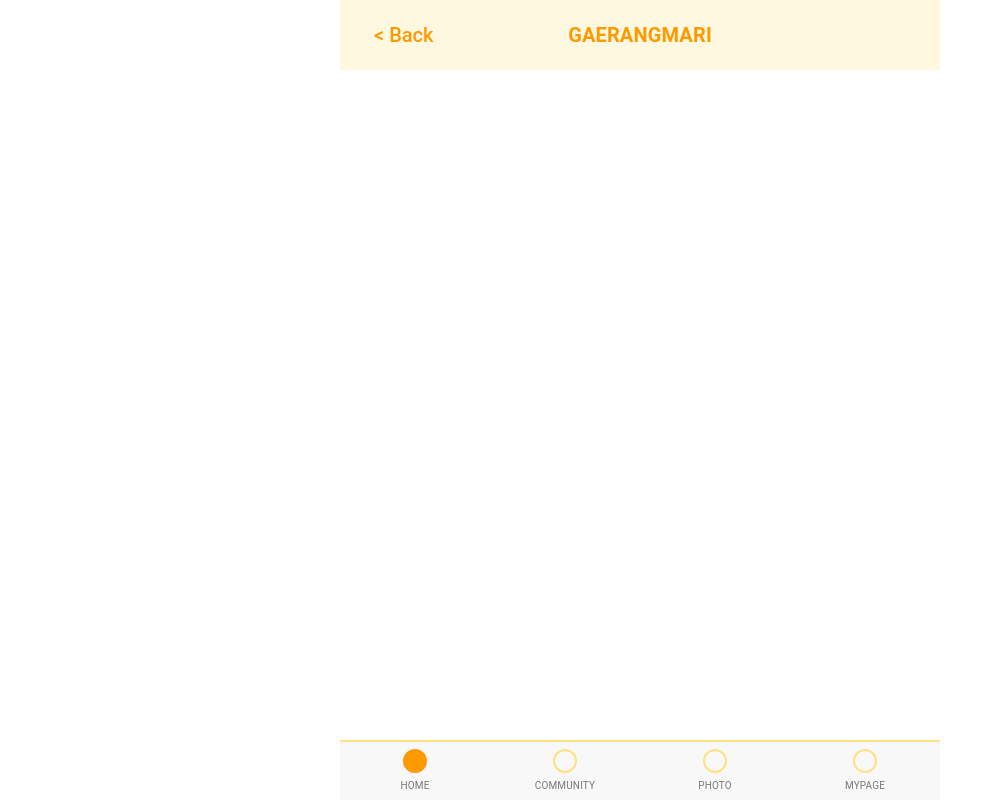
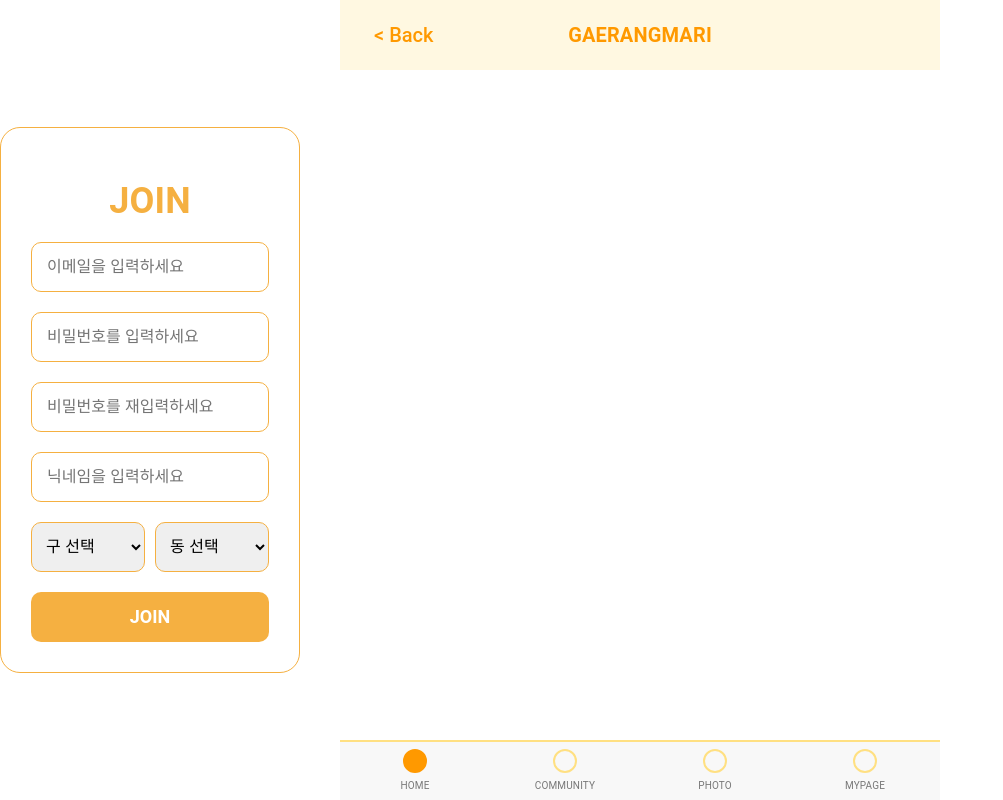
Before and after one commit to OZ-5-1-TEAM/1-Team, a React (Vite) app in the folder FE/: page /join in a window 1280 px wide. Shown: the whole page, without its empty margins (0-1003 px from the left). Built offline with nearby package versions, Linux system fonts and the light colour scheme; the HTML template or start-up script is replaced by a standard one.

Commit message:
#51 feat: 회원가입 페이지(JoinPage) 구성

```diff
--- a/FE/src/App.jsx
+++ b/FE/src/App.jsx
@@ -6,6 +6,7 @@ import Footer from './components/Footer';
 import NoticePage from './pages/NoticePage';
 import StartPage from './pages/StartPage';
 import WeatherPage from './pages/WeatherPage';
+import JoinPage from './pages/JoinPage';
 
 const theme = createTheme({
   palette: {
@@ -34,6 +35,7 @@ function App() {
           <Route path='/notice' element={<NoticePage />} />
           <Route path='/start' element={<StartPage />} />
           <Route path='/weather' element={<WeatherPage />} />
+          <Route path='/join' element={<JoinPage />} />
           {/* 경로를 소문자로 통일하십쇼 */}
           {/* 예시) path부분 소문자 통일 <Route path="/community" element={<Community />} /> */}
         </Routes>
--- /dev/null
+++ b/FE/src/pages/JoinPage.jsx
@@ -0,0 +1,218 @@
+import { useState } from 'react';
+import styled from 'styled-components';
+
+// 전체 화면 Wrapper
+const FullScreenWrapper = styled.div`
+  display: flex;
+  justify-content: center;
+  align-items: center;
+  height: 100vh;
+  background-color: #ffffff;
+  margin: 0;
+`;
+
+// JoinWrapper: 박스 너비를 첫 화면과 동일하게 설정, 색상은 기존 유지
+const JoinWrapper = styled.div`
+  padding: 30px;
+  width: 300px; /* 첫 화면과 동일한 가로 너비 */
+  border: 1px solid #f5b041;
+  border-radius: 20px;
+  background-color: #ffffff; /* 기존 색상 유지 */
+`;
+
+const Title = styled.h1`
+  font-size: 36px;
+  color: #f5b041;
+  text-align: center;
+  margin-bottom: 20px;
+`;
+
+const InputWrapper = styled.div`
+  margin-bottom: 20px;
+`;
+
+const Input = styled.input`
+  width: 100%;
+  height: 50px;
+  padding: 0 15px;
+  border: 1px solid ${(props) => (props.error ? 'red' : '#f5b041')};
+  border-radius: 10px;
+  font-size: 16px;
+`;
+
+const ErrorMessage = styled.p`
+  color: red;
+  font-size: 14px;
+  margin-top: 5px;
+`;
+
+const Button = styled.button`
+  width: 100%;
+  height: 50px;
+  background-color: #f5b041;
+  color: white;
+  font-size: 18px;
+  font-weight: bold;
+  border: none;
+  border-radius: 10px;
+  cursor: pointer;
+  margin-top: 20px;
+  &:hover {
+    background-color: #f39c12;
+  }
+`;
+
+const RegionSelectorWrapper = styled.div`
+  display: flex;
+  gap: 10px;
+  margin-top: 10px;
+`;
+
+const Dropdown = styled.select`
+  flex: 1;
+  height: 50px;
+  padding: 0 10px;
+  border: 1px solid ${(props) => (props.error ? 'red' : '#f5b041')};
+  border-radius: 10px;
+  font-size: 16px;
+`;
+
+function JoinPage() {
+  const [form, setForm] = useState({
+    email: '',
+    password: '',
+    confirmPassword: '',
+    nickname: '',
+    district: '',
+    neighborhood: '',
+  });
+
+  const [errors, setErrors] = useState({});
+
+  const handleChange = (e) => {
+    setForm({ ...form, [e.target.name]: e.target.value });
+  };
+
+  const validate = () => {
+    const newErrors = {};
+
+    if (!form.email) {
+      newErrors.email = '이메일을 입력해주세요.';
+    } else if (!/\S+@\S+\.\S+/.test(form.email)) {
+      newErrors.email = '유효한 이메일 주소를 입력해주세요.';
+    }
+
+    if (!form.password) {
+      newErrors.password = '비밀번호를 입력해주세요.';
+    } else if (form.password.length < 6) {
+      newErrors.password = '비밀번호는 최소 6자리여야 합니다.';
+    }
+
+    if (form.password !== form.confirmPassword) {
+      newErrors.confirmPassword = '비밀번호가 일치하지 않습니다.';
+    }
+
+    if (!form.nickname) {
+      newErrors.nickname = '닉네임을 입력해주세요.';
+    }
+
+    if (!form.district) {
+      newErrors.district = '구를 선택해주세요.';
+    }
+
+    if (!form.neighborhood) {
+      newErrors.neighborhood = '동을 선택해주세요.';
+    }
+
+    setErrors(newErrors);
+
+    return Object.keys(newErrors).length === 0;
+  };
+
+  const handleSubmit = (e) => {
+    e.preventDefault();
+    if (validate()) {
+      console.log('회원가입 정보:', form);
+      // 서버로 데이터 전송 로직 추가
+    }
+  };
+
+  return (
+    <FullScreenWrapper>
+      <JoinWrapper>
+        <Title>JOIN</Title>
+        <form onSubmit={handleSubmit}>
+          <InputWrapper>
+            <Input
+              type='email'
+              name='email'
+              placeholder='이메일을 입력하세요'
+              onChange={handleChange}
+              error={errors.email}
+            />
+            {errors.email && <ErrorMessage>{errors.email}</ErrorMessage>}
+          </InputWrapper>
+          <InputWrapper>
+            <Input
+              type='password'
+              name='password'
+              placeholder='비밀번호를 입력하세요'
+              onChange={handleChange}
+              error={errors.password}
+            />
+            {errors.password && <ErrorMessage>{errors.password}</ErrorMessage>}
+          </InputWrapper>
+          <InputWrapper>
+            <Input
+              type='password'
+              name='confirmPassword'
+              placeholder='비밀번호를 재입력하세요'
+              onChange={handleChange}
+              error={errors.confirmPassword}
+            />
+            {errors.confirmPassword && (
+              <ErrorMessage>{errors.confirmPassword}</ErrorMessage>
+            )}
+          </InputWrapper>
+          <InputWrapper>
+            <Input
+              type='text'
+              name='nickname'
+              placeholder='닉네임을 입력하세요'
+              onChange={handleChange}
+              error={errors.nickname}
+            />
+            {errors.nickname && <ErrorMessage>{errors.nickname}</ErrorMessage>}
+          </InputWrapper>
+          <RegionSelectorWrapper>
+            <Dropdown
+              name='district'
+              onChange={handleChange}
+              error={errors.district}
+            >
+              <option value=''>구 선택</option>
+              <option value='강남구'>강남구</option>
+            </Dropdown>
+            <Dropdown
+              name='neighborhood'
+              onChange={handleChange}
+              error={errors.neighborhood}
+            >
+              <option value=''>동 선택</option>
+              <option value='논현동'>논현동</option>
+              <option value='신사동'>신사동</option>
+              <option value='역삼동'>역삼동</option>
+            </Dropdown>
+          </RegionSelectorWrapper>
+          {errors.district && <ErrorMessage>{errors.district}</ErrorMessage>}
+          {errors.neighborhood && (
+            <ErrorMessage>{errors.neighborhood}</ErrorMessage>
+          )}
+          <Button type='submit'>JOIN</Button>
+        </form>
+      </JoinWrapper>
+    </FullScreenWrapper>
+  );
+}
+
+export default JoinPage;
```
